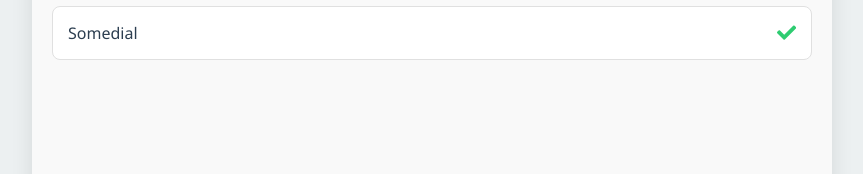
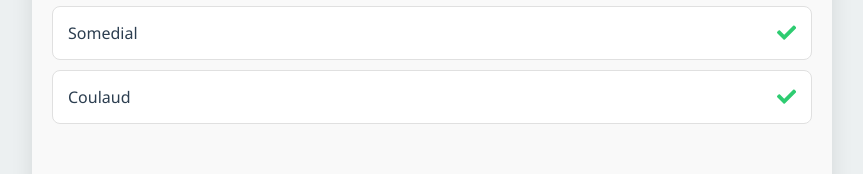
Before and after one commit to Luis06000/Courses, a React (Create React App) app: page / in a window 1280 px wide. Shown: the part 331-505 px from the top of the page, without its empty margins (208-1071 px from the left). Built offline with nearby package versions, Linux system fonts and the light colour scheme.

Commit message:
[+] new shop

```diff
--- a/src/components/ListeMagasins.js
+++ b/src/components/ListeMagasins.js
@@ -9,7 +9,8 @@ function ListeMagasins() {
     { id: 'carrefour', nom: 'Carrefour' },
     { id: 'metro', nom: 'Metro' },
     { id: 'italie', nom: 'Italie' },
-    { id: 'somedial', nom: 'Somedial' }
+    { id: 'somedial', nom: 'Somedial' },
+    { id: 'coulaud', nom: 'Coulaud' }
   ];
   const navigate = useNavigate();
 
--- a/src/index.css
+++ b/src/index.css
@@ -12,6 +12,10 @@ body {
   -webkit-tap-highlight-color: transparent;
 }
 
+input, textarea, select {
+  font-size: 16px !important;
+}
+
 code {
   font-family: source-code-pro, Menlo, Monaco, Consolas, 'Courier New', monospace;
 }
```
